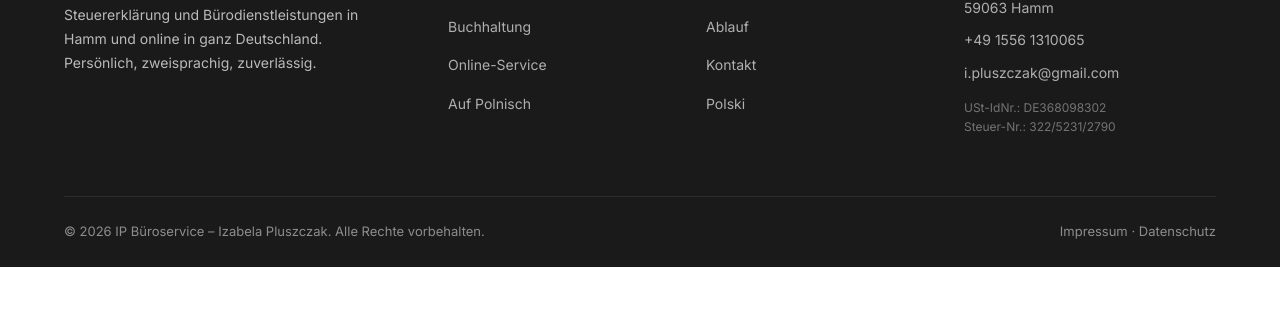
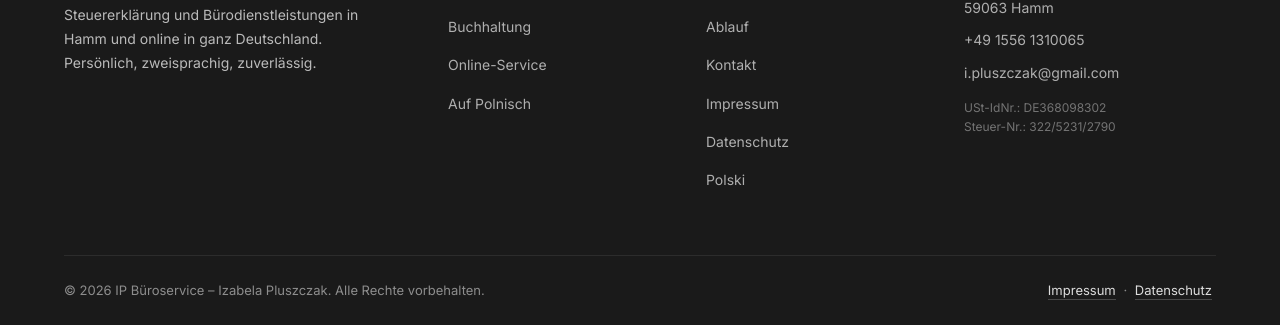
Before and after one commit to Jack19771/ip-bueroservice, a plain HTML site: page index.html in a window 1280 px wide. Shown: the part 6562-6887 px from the top of the page. Before the commit the page ends 6829 px from the top, so only its background shows below. Drawn offline with nearby package versions, Linux system fonts and the light colour scheme; a web font is replaced by a local one.

Commit message:
Add Impressum/Datenschutz links to footer Info column + visibility fix

```diff
--- a/index.html
+++ b/index.html
@@ -569,6 +569,8 @@
                         <li><a href="#about">Über mich</a></li>
                         <li><a href="#process">Ablauf</a></li>
                         <li><a href="#contact">Kontakt</a></li>
+                        <li><a href="/impressum/">Impressum</a></li>
+                        <li><a href="/datenschutz/">Datenschutz</a></li>
                         <li><a href="/pl/" hreflang="pl">Polski</a></li>
                     </ul>
                 </div>
--- a/style.css
+++ b/style.css
@@ -1257,11 +1257,16 @@ section {
 }
 
 .footer-bottom a {
-    color: rgba(255, 255, 255, 0.5);
+    color: rgba(255, 255, 255, 0.85);
+    border-bottom: 1px solid rgba(255, 255, 255, 0.2);
+    padding-bottom: 1px;
+    margin: 0 4px;
+    transition: var(--transition);
 }
 
 .footer-bottom a:hover {
     color: var(--copper-light);
+    border-bottom-color: var(--copper-light);
 }
 
 /* ===== NOTIFICATIONS ===== */
```
Also changed, not shown: pl/index.html (+2 -0 lines).
